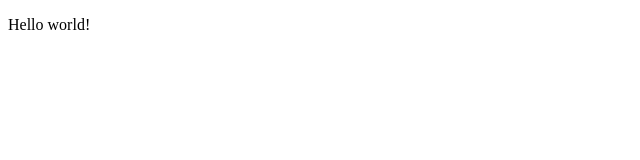
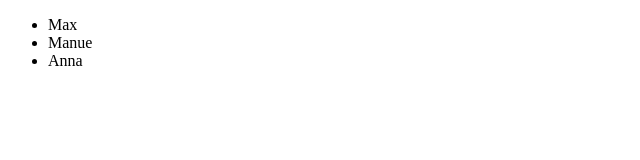
Before and after one commit to ascherj/ng-refresher, an Angular app: page / in a window 1280 px wide. Shown: the top 160 px of the page, without its empty margins (0-640 px from the left). Built offline with nearby package versions, Linux system fonts and the light colour scheme.

Commit message:
Render the list of persons

```diff
--- a/src/app/persons/persons.component.html
+++ b/src/app/persons/persons.component.html
@@ -1 +1,3 @@
-<p>Hello world!</p>
+<ul>
+  <li *ngFor="let person of personList">{{ person }}</li>
+</ul>
```
